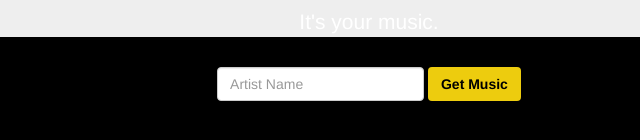
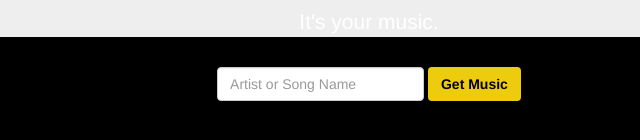
Before and after one commit to lindyleigh/Music-is-Fun, a plain HTML site: page index.html in a window 1280 px wide. Shown: the part 620-760 px from the top of the page, 271-911 px from the left. Drawn offline with nearby package versions, Linux system fonts and the light colour scheme.

Commit message:
publishing

```diff
--- a/app.js
+++ b/app.js
@@ -38,7 +38,6 @@ function drawSongs(songList){
   for (i=0; i<songList.length; i++){
   var currentSong = songList[i];
  songs += "<li class='list-group-item'>" +"<h3>"+currentSong.title+"</h3>" + "<img src='"+currentSong.albumArt+"'/>" + "<h5>"+currentSong.artist+"</h5>" + "<h5>"+currentSong.collection+"</h5>" + "<h5>"+"$"+currentSong.price+"</h5>" + "<audio controls src='"+currentSong.preview+"'/>" +"</li>";
-
   }
 
   listOfSongs.innerHTML = songs;
--- a/index.html
+++ b/index.html
@@ -17,7 +17,7 @@
 
     <form class="form-inline">
         <div class="form-group">
-            <input type="text" class="form-control" id="artist" placeholder="Artist Name"/>
+            <input type="text" class="form-control" id="artist" placeholder="Artist or Song Name"/>
             <button type="button" class="btn" id="get-music-button" onclick="getMusic()">Get Music</button>
         </div>
     </form>
```
